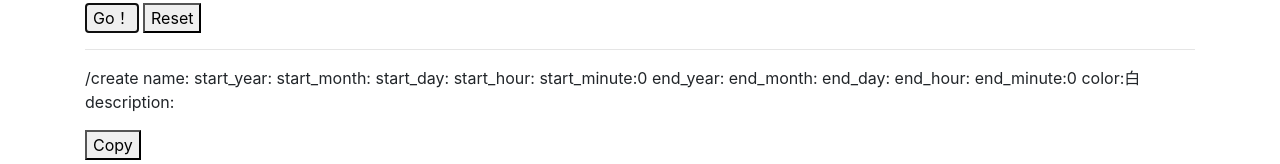
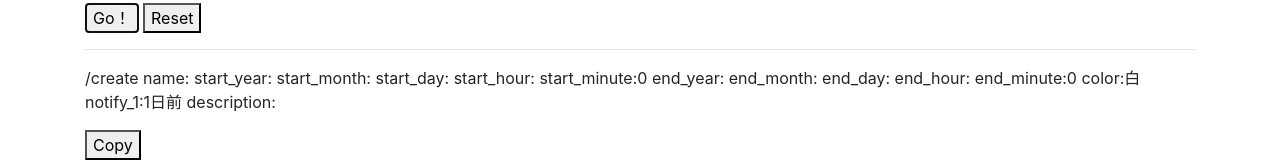
Before and after one commit to yuymn/discalendar_tool, a plain HTML site: page index.html in a window 1280 px wide. Both pictures are taken after a click on the button "Go！". Shown: the part 327-491 px from the top of the page. Drawn offline with nearby package versions, Linux system fonts and the light colour scheme.

Commit message:
Update index.html

```diff
--- a/index.html
+++ b/index.html
@@ -63,7 +63,7 @@
 				let start = array[i].substr(8,2);
 				let end = array[i].substr(10,2);
 				let place = array[i].substr(12);
-				let output = '/create' + ' name:' +eventName+ ' start_year:' + year + ' start_month:'+ month +' start_day:' + day + ' start_hour:' + start + ' start_minute:0' + ' end_year:' + year + ' end_month:'+ month +' end_day:' + day + ' end_hour:' + end + ' end_minute:0 color:' + color + ' description:' + place;
+				let output = '/create' + ' name:' +eventName+ ' start_year:' + year + ' start_month:'+ month +' start_day:' + day + ' start_hour:' + start + ' start_minute:0' + ' end_year:' + year + ' end_month:'+ month +' end_day:' + day + ' end_hour:' + end + ' end_minute:0 color:' + color + ' notify_1:1日前 description:' + place;
 
 				$('#resultArea').append('<p id="result' + i +'">'+ output +'</p><button class="resultBtn" id="resultBtn' + i + '" value="' + i + '" >Copy</button>');
 			}
```
